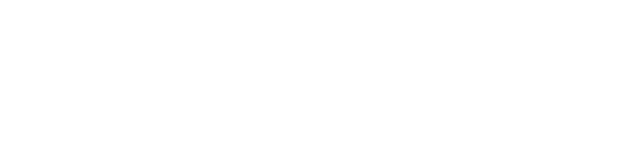
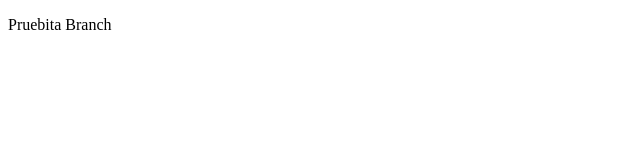
Before and after one commit to ginoleee/portfolio-BackEnd, a plain HTML site: page index.html in a window 1280 px wide. Shown: the whole page, without its empty margins (0-640 px from the left). Drawn offline with Linux system fonts and the light colour scheme.

Commit message:
Pruebita Branch

```diff
--- a/index.html
+++ b/index.html
@@ -7,6 +7,6 @@
     <title>Document</title>
 </head>
 <body>
-
+    <p> Pruebita Branch </p>
 </body>
 </html>
```
